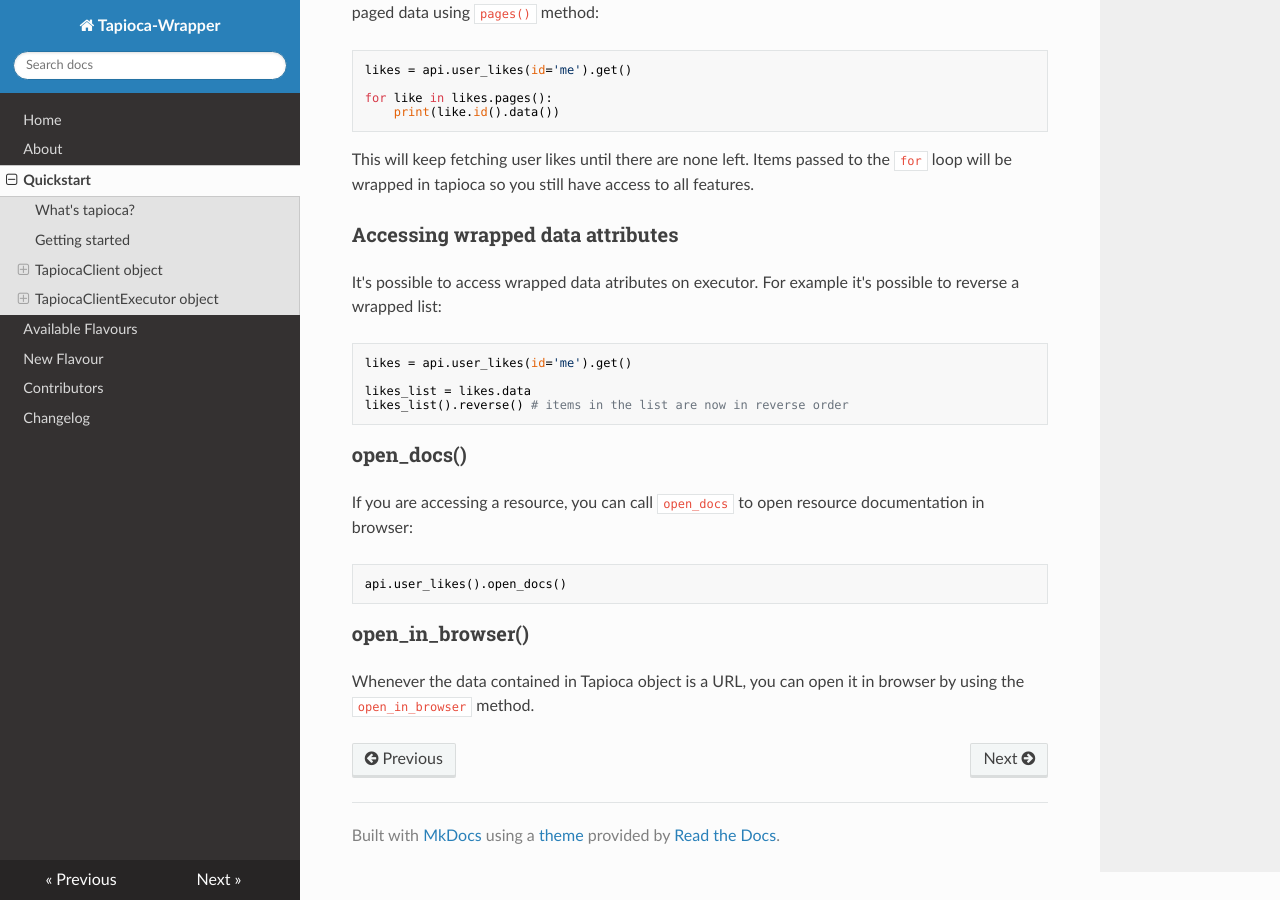
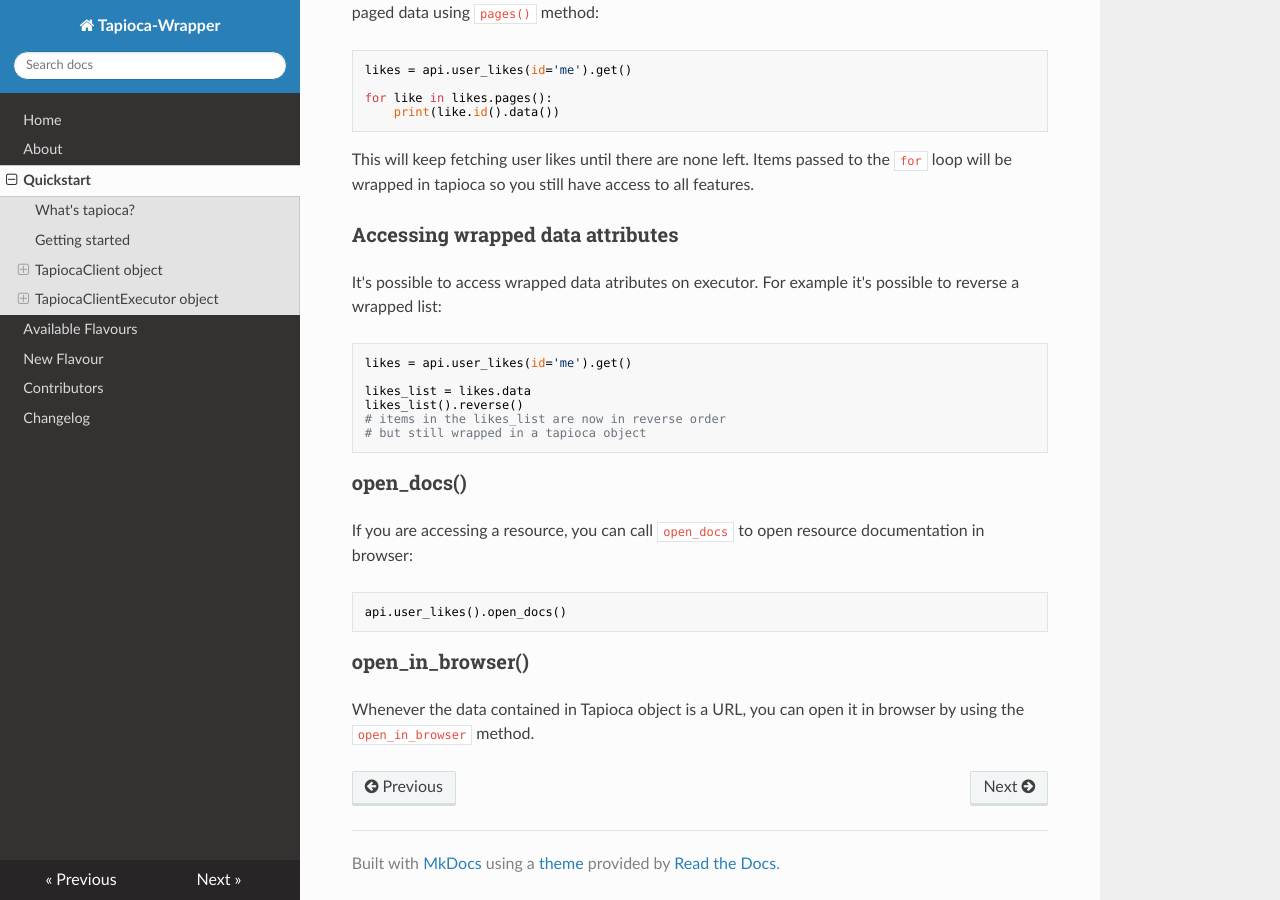
Before and after one commit to vintasoftware/tapioca-wrapper, an MkDocs documentation site: the page built from docs/quickstart.md, in a window 1280 px wide and 900 px high, scrolled down 3769 px. Built offline with MkDocs 1.6.1, drawn with Linux system fonts in a browser that asks for light colours; nearby versions of some CDN libraries; old or Windows-style settings are respelled for this version of MkDocs.

Commit message:
improving access to wrapped data attributes documentation

````diff
--- a/docs/quickstart.md
+++ b/docs/quickstart.md
@@ -180,7 +180,9 @@ It's possible to access wrapped data atributes on executor. For example it's pos
 likes = api.user_likes(id='me').get()
 
 likes_list = likes.data
-likes_list().reverse() # items in the list are now in reverse order
+likes_list().reverse()
+# items in the likes_list are now in reverse order
+# but still wrapped in a tapioca object
 ```
 
 ### open_docs()
````
